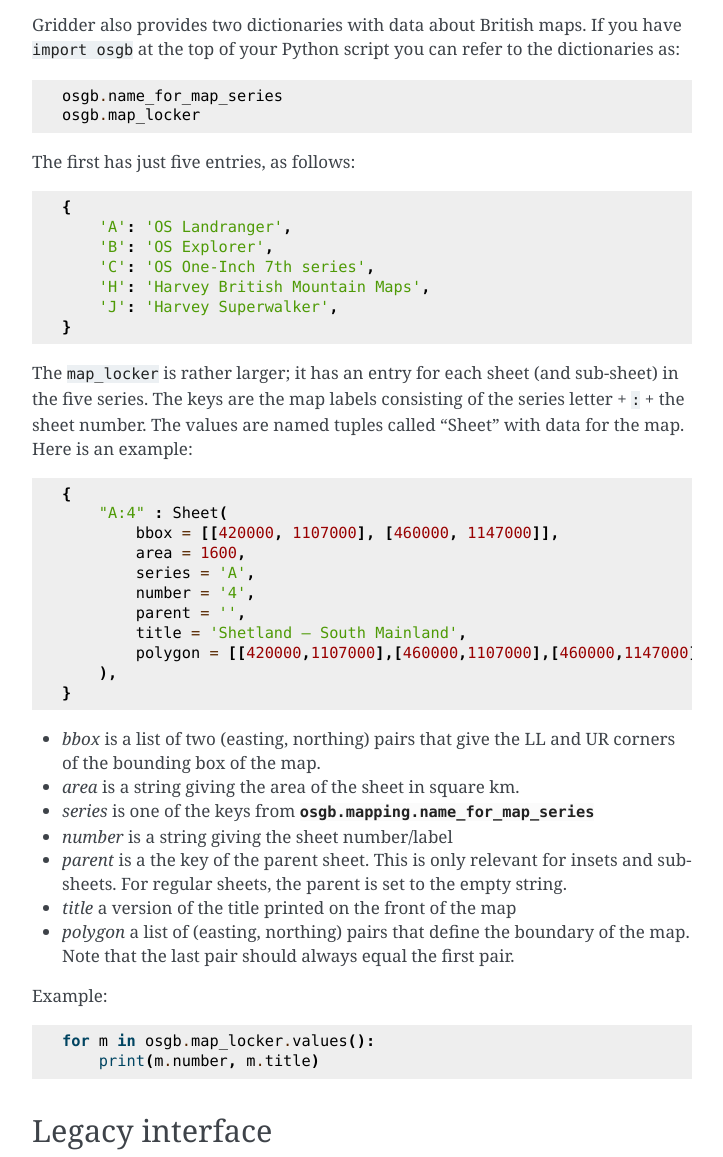
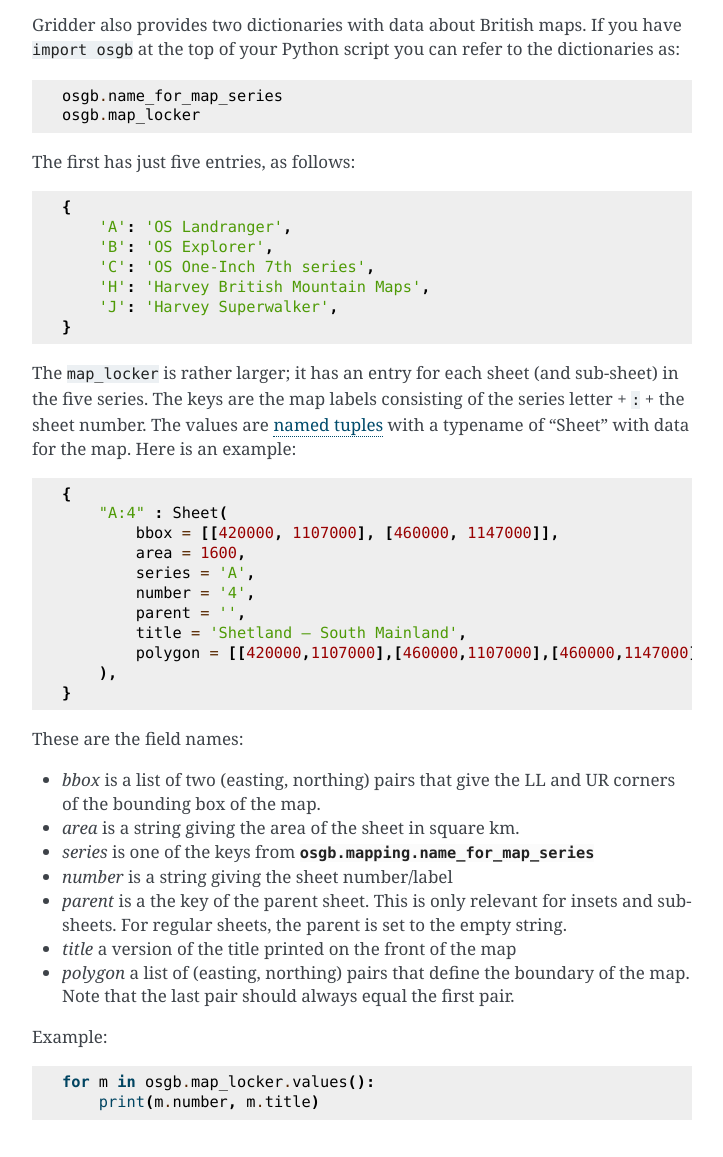
Before and after one commit to thruston/grid-banger, a Sphinx documentation site: the page built from docs/API.rst, in a window 1280 px wide, cut to the strip 454-1611 px from the top of the page. Shown: the whole strip, without its empty margins (388-1111 px from the left). Built offline with Sphinx 7.4.7, drawn with Linux system fonts in a browser that asks for light colours.

Commit message:
Small corrections to docs

```diff
--- a/docs/API.rst
+++ b/docs/API.rst
@@ -32,8 +32,8 @@
 
 The ``map_locker`` is rather larger; it has an entry for each sheet (and
 sub-sheet) in the five series.  The keys are the map labels consisting of the
-series letter + ``:`` + the sheet number.  The values are named tuples called
-"Sheet" with data for the map.  Here is an example::
+series letter + ``:`` + the sheet number.  The values are `named tuples <https://docs.python.org/3/library/collections.html#collections.namedtuple>`_
+with a typename of "Sheet" with data for the map.  Here is an example::
 
     {
         "A:4" : Sheet(
@@ -46,6 +46,8 @@
             polygon = [[420000,1107000],[460000,1107000],[460000,1147000],[420000,1147000],[420000,1107000]]
         ),
     }
+
+These are the field names:
 
 - `bbox` is a list of two (easting, northing) pairs that give the LL and UR corners of the bounding box of the map.
 - `area` is a string giving the area of the sheet in square km.
```
Also changed, not shown: 1 other file.
